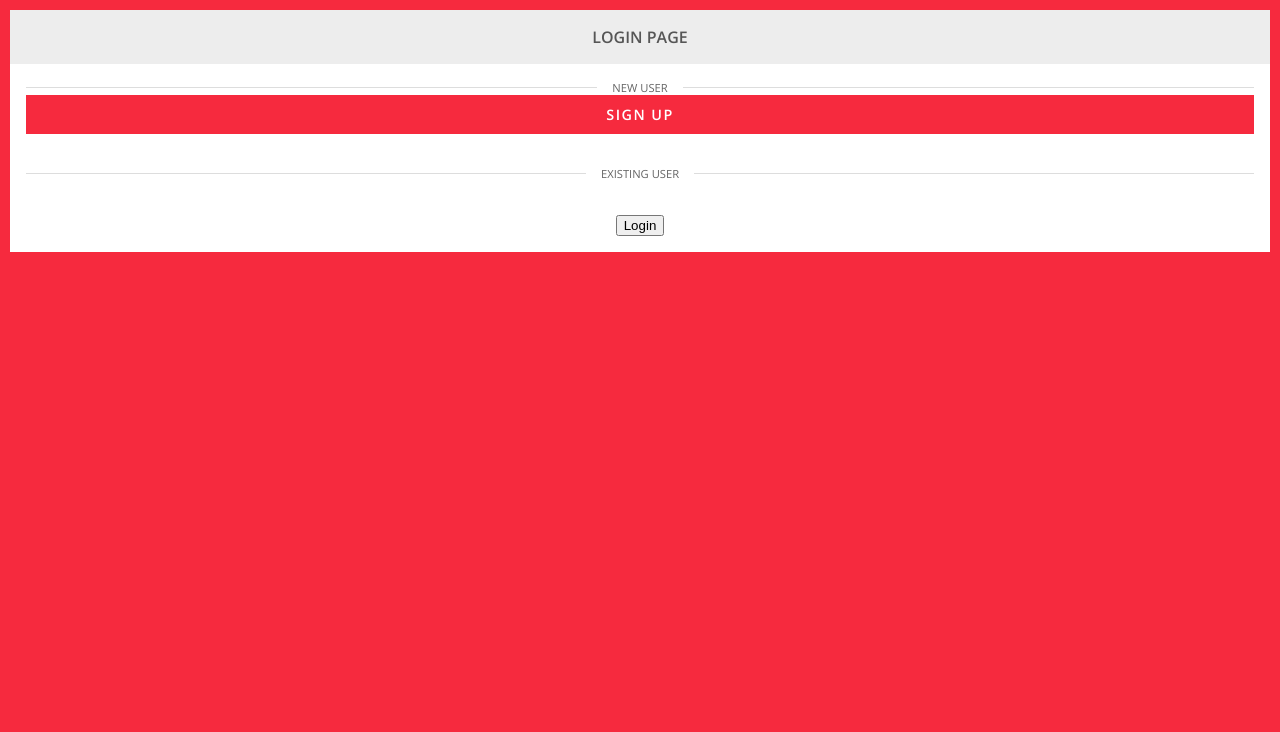
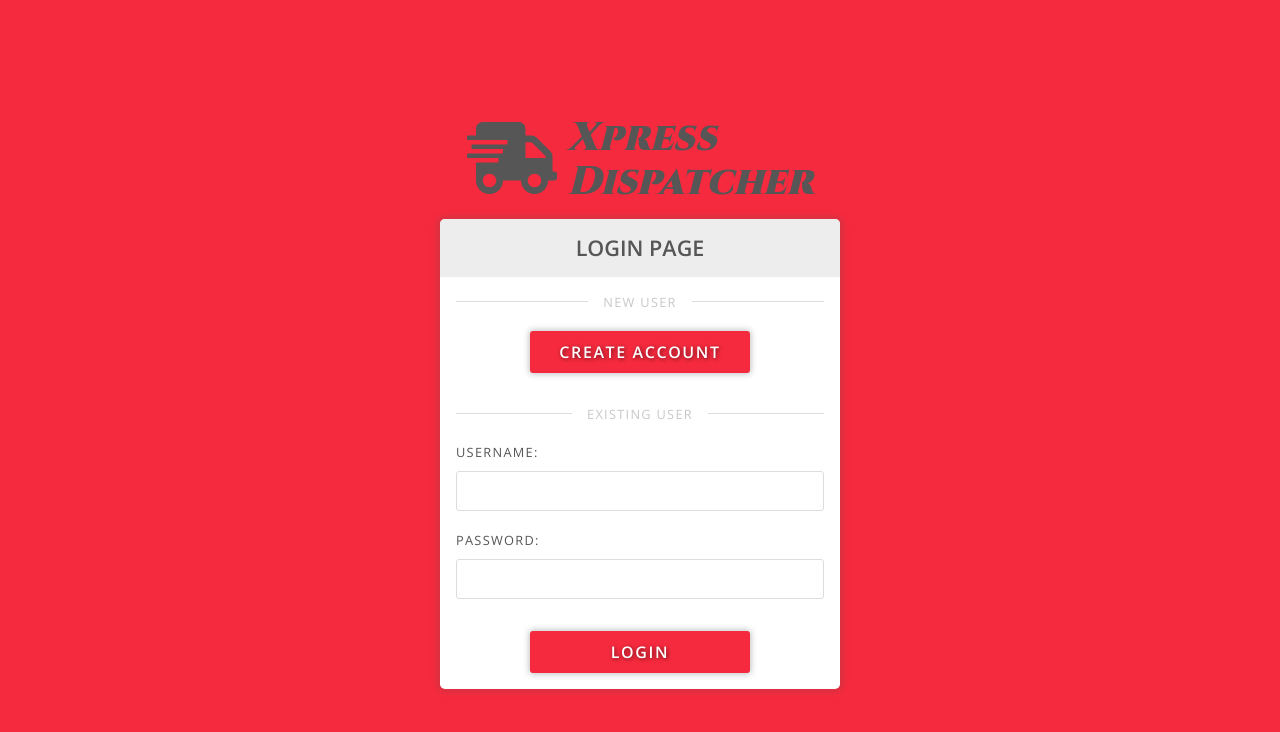
Before and after one commit to romiaujla/xpress-load-board, a React (Create React App) app: page / in a window 1280 px wide. Shown: the top 732 px of the page. Built offline with nearby package versions, Linux system fonts and the light colour scheme.

Commit message:
added styling to app button

```diff
--- a/src/Components/LoginForm/LoginForm.css
+++ b/src/Components/LoginForm/LoginForm.css
@@ -1,8 +1,13 @@
+.LoginForm{
+    padding-top: 8%;
+}
 .LoginForm-form{
     display: flex;
     flex-direction: column;
     width: 100%;
     background-color: rgb(255, 255, 255);
+    border-radius: 5px;
+    box-shadow: 0px 0px 6px 3px rgba(86, 86, 86, 0.21);
 }
 .LoginForm-form fieldset{
     display: block;
@@ -12,14 +17,18 @@
     width:100%;
     text-transform: uppercase;
     font-weight: 600;
+    font-size: 0.9em;
     background: rgb(237, 237, 237);
     text-align: center;
     padding: 1em;
     color: rgb(86, 86, 86);
+    border-top-left-radius: 5px;
+    border-top-right-radius: 5px;
 }
 .LoginForm-form .sign-up-div,
 .LoginForm-form .login-div,
 .LoginForm-form .submit-button-div{
+    letter-spacing: 0.08em;
     text-align: center;
     padding: 1em;
 }
@@ -44,7 +53,69 @@
 }
 .LoginForm-form .div-header .center-text{
     text-transform: uppercase;
-    color: rgb(100, 100, 100);
-    font-size: 0.7em;
+    color: rgb(200, 200, 200);
+    font-size: 0.8em;
+}
+.LoginForm-form .sign-up-button .app-button{
+    margin-top:20px;
+}
+.LoginForm-form .input-label{
+    text-transform: uppercase;
+    color: rgb(86, 86, 86);
+    display: block;
+    text-align: left;
+    font-size: 0.8em;
+    padding-top: 10px;
+    padding-bottom: 10px;
+    margin-top: 10px;
+}
+.LoginForm-form input{
+    font-size: 1em;
+    width: 100%;
+    padding: 10px;
+    border: 1px solid rgb(221, 221, 221);
+    border-radius: 3px;
+}
+.LoginForm-form .app-button{
+    width: 100%;
+}
+.LoginForm header .logo{
+    display: flex;
+    align-items: center;
+    justify-content: center;
+    text-align: center;
+    color: rgb(86, 86, 86);
+    font-weight: 600;
+    margin-bottom: 20px;
+    font-style: italic;
+    font-family: 'Cinzel', serif;
+}
+.LoginForm .truck-icon{
+    margin-right: 10px;
+    margin-top: 6px;
+    font-size: 2em;
+}
+.LoginForm .xpress,
+.LoginForm .dispatcher{
+    display: block;
+    text-align: left;
+    font-size: 1.5em;
+    margin-bottom: -10px
+}
 
+@media only screen and (min-width: 660px){
+    .LoginForm-form{
+        max-width: 400px;
+        margin: auto;
+    }
+    .LoginForm-form .app-button{
+        width: 60%;
+    }
+    .LoginForm .truck-icon{
+        font-size: 4.5em;
+    }
+    .LoginForm .xpress,
+    .LoginForm .dispatcher{
+        font-size: 2.5em;
+    }
 }
--- a/src/Components/LoginForm/LoginForm.js
+++ b/src/Components/LoginForm/LoginForm.js
@@ -1,18 +1,38 @@
 import React, { Component } from 'react';
 import './LoginForm.css';
+import { FontAwesomeIcon } from '@fortawesome/react-fontawesome';
+import { library, findIconDefinition } from '@fortawesome/fontawesome-svg-core';
+import { fas } from '@fortawesome/free-solid-svg-icons';
+library.add(fas);
 
 class LoginForm extends Component {
     constructor(props) {
         super(props);
-        this.state = {  }
+        this.state = {}
     }
     render() {
+
+        const truck = findIconDefinition({
+            prefix: 'fas',
+            iconName: 'shipping-fast'
+        })
+
         return (
             <section className='LoginForm'>
+                <div className='LoginForm-child'>
+                    <header>
+                        <div className='logo'>
+                            <FontAwesomeIcon icon={truck} className='truck-icon' />
+                            <div className='app-title'>
+                                <span className='xpress'>Xpress</span>
+                                <span className='dispatcher'>Dispatcher</span>
+                            </div>
+                        </div>
+                    </header>
                     <form className='LoginForm-form'>
                         <fieldset>
                             <legend>
-                            Login Page
+                                <h2>Login Page</h2>
                             </legend>
                             <div className='sign-up-div'>
                                 <div className='div-header'>
@@ -25,7 +45,7 @@ class LoginForm extends Component {
                                         type='button'
                                         className='app-button'
                                     >
-                                    Sign Up
+                                        Create Account
                                 </button>
                                 </div>
                             </div>
@@ -35,20 +55,41 @@ class LoginForm extends Component {
                                     <div className='center-text'>Existing User</div>
                                     <div className='right-line'></div>
                                 </div>
+                                <div className='login-inputs'>
+                                    <label htmlFor='user-name'>
+                                        <span className='input-label'>
+                                            Username:
+                                    </span>
+                                        <input
+                                            type='text'
+                                            required
+
+                                        />
+                                    </label>
+                                    <label htmlFor='password'>
+                                        <span className='input-label'>
+                                            Password:
+                                    </span>
+                                        <input
+                                            type='password'
+                                            required
+
+                                        />
+                                    </label>
+                                </div>
                             </div>
                             <div className='submit-button-div'>
                                 <button
                                     type='submit'
-                                className='app_button'
+                                    className='app-button'
                                 // onSubmit=''
                                 >
                                     Login
                             </button>
                             </div>
-
-
                         </fieldset>
                     </form>
+                </div>
             </section>
         );
     }
--- a/src/index.css
+++ b/src/index.css
@@ -25,15 +25,17 @@ body{
 .app-button{
   background: rgb(246, 42, 62);
   border: none;
+  border-radius: 3px;
   color: white;
-  font-size: 0.9em;
+  font-size: 1em;
   text-transform: uppercase;
-  padding: 10px 18px;
+  padding: 10px 25px;
   letter-spacing: 0.1em;
   font-family: 'Open Sans', sans-serif;
   font-weight: 600;
   cursor: pointer;
-  width: 100%;
+  text-shadow: 1px 1px 4px rgba(0, 0, 0, 0.6);
+  box-shadow: 0 0 6px 1px rgba(32,33,36,0.28);
 }
 .app-button:hover,
 .app-button:focus{
```
Lines whose indentation alone changed are shown as unchanged.
